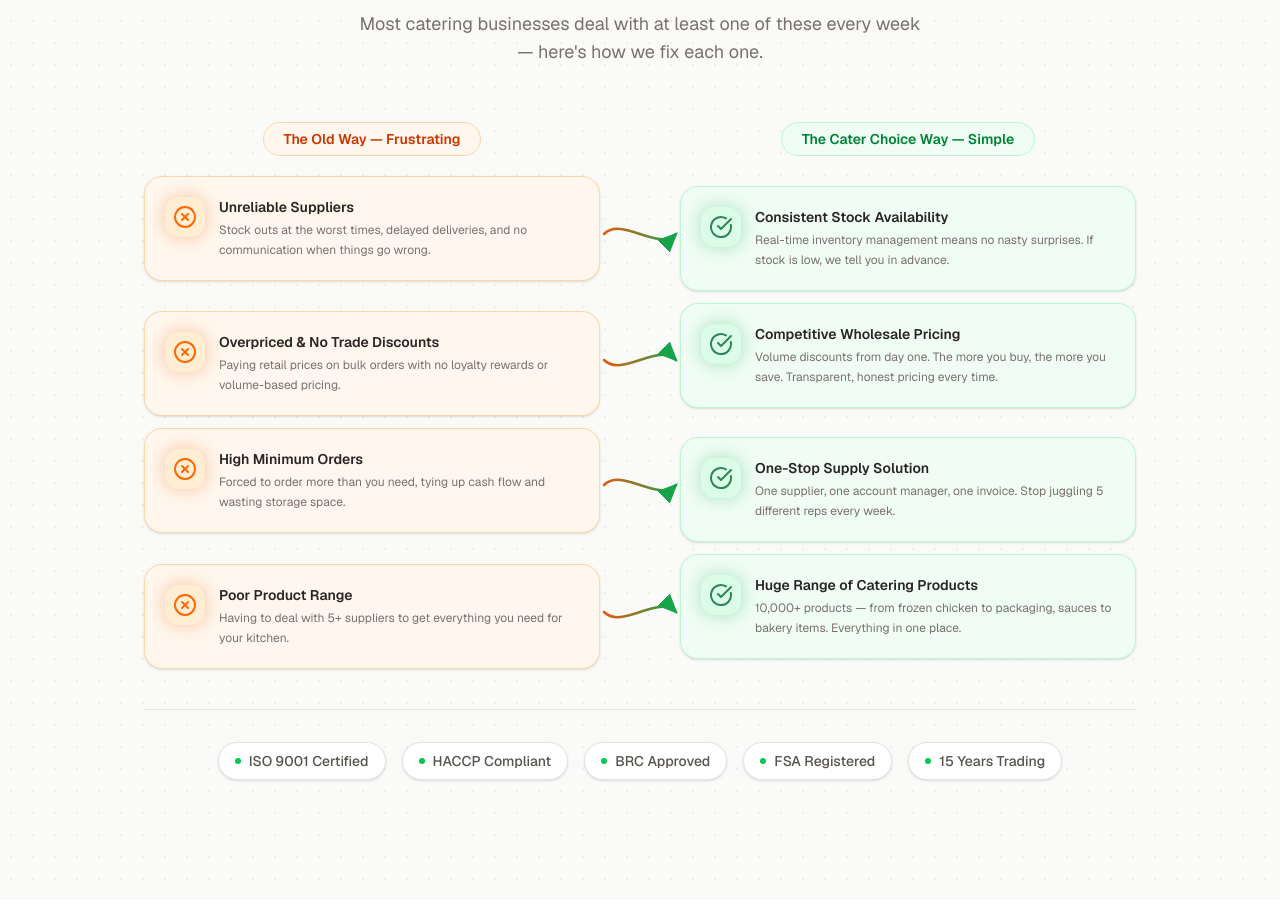
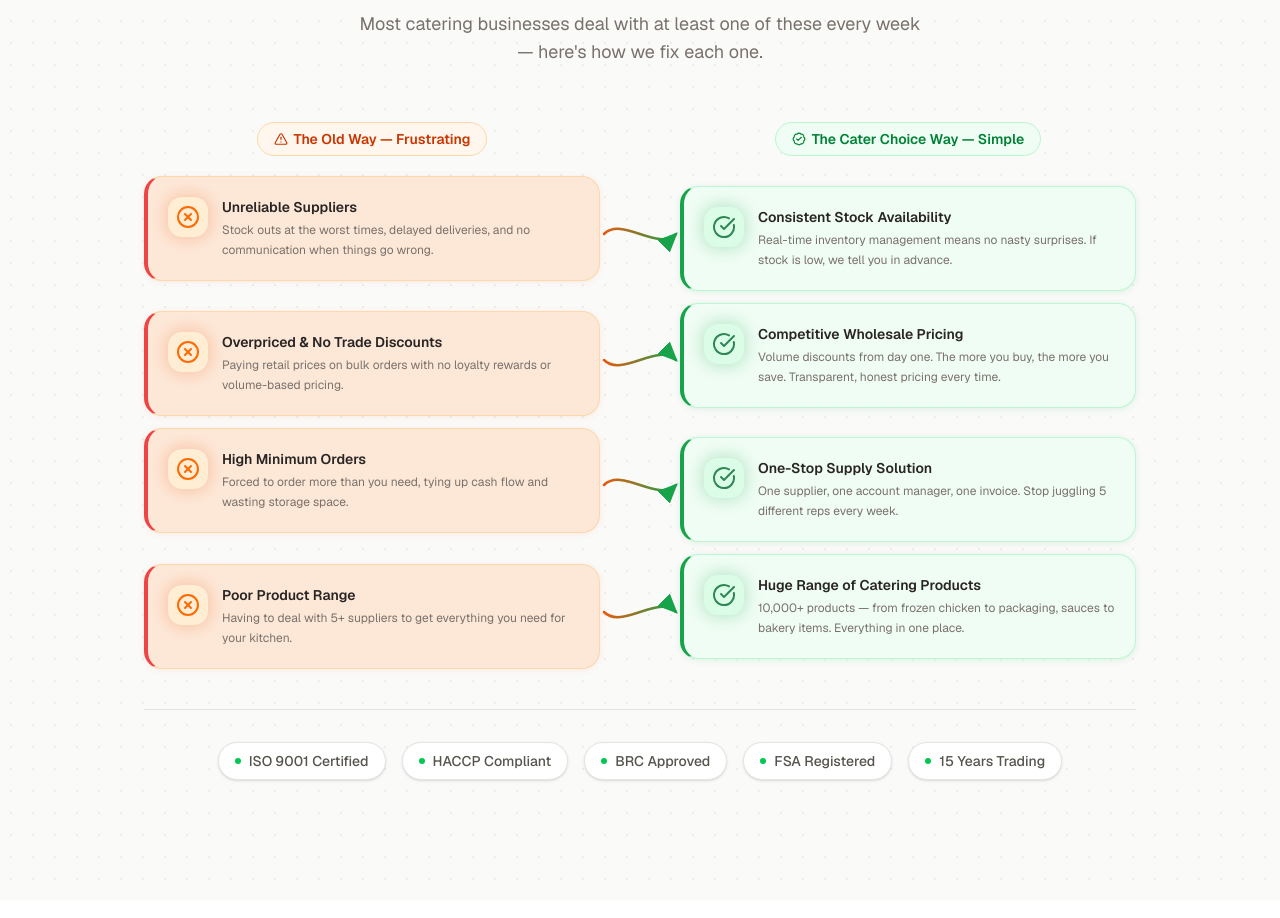
Before and after one commit to Uvaish61/cater-choice-ads, a Next.js app: page / in a window 1280 px wide. Shown: the part 1060-1978 px from the top of the page. Built offline with nearby package versions, Linux system fonts and the light colour scheme; no server answers.

Commit message:
sounnd familiar section imp

```diff
--- a/src/components/sections/problem-solution.tsx
+++ b/src/components/sections/problem-solution.tsx
@@ -1,7 +1,7 @@
 "use client";
 
 import { motion } from "framer-motion";
-import { XCircle, CheckCircle } from "lucide-react";
+import { XCircle, CheckCircle, AlertTriangle, BadgeCheck } from "lucide-react";
 import { problemSolutionContent } from "@/data/content";
 
 const pairs = [
@@ -61,13 +61,15 @@
         {/* Column labels — desktop only */}
         <div className="hidden lg:flex mb-5 items-center">
           <div className="flex-1 text-center">
-            <span className="inline-block bg-orange-50 text-orange-700 font-semibold px-5 py-1.5 rounded-full text-sm border border-orange-200">
+            <span className="inline-flex items-center gap-1.5 bg-orange-50 text-orange-700 font-semibold px-4 py-1.5 rounded-full text-sm border border-orange-200">
+              <AlertTriangle className="h-3.5 w-3.5 shrink-0" />
               The Old Way — Frustrating
             </span>
           </div>
           <div className="w-20 shrink-0" />
           <div className="flex-1 text-center">
-            <span className="inline-block bg-green-50 text-green-700 font-semibold px-5 py-1.5 rounded-full text-sm border border-green-200">
+            <span className="inline-flex items-center gap-1.5 bg-green-50 text-green-700 font-semibold px-4 py-1.5 rounded-full text-sm border border-green-200">
+              <BadgeCheck className="h-3.5 w-3.5 shrink-0" />
               The Cater Choice Way — Simple
             </span>
           </div>
@@ -87,12 +89,22 @@
                 className="flex flex-col lg:flex-row lg:items-start gap-3 lg:gap-0"
               >
                 {/* Problem card */}
-                <div
-                  className="flex-1 flex gap-3.5 p-5 rounded-2xl border border-orange-200 shadow-sm"
+                <motion.div
+                  className="flex-1 flex gap-3.5 p-5 rounded-2xl cursor-default"
                   style={{
                     marginTop: probOffset,
-                    backgroundColor: "#fff7ed",
+                    backgroundColor: "#fde8d8",
+                    borderTop: "1px solid #fed7aa",
+                    borderRight: "1px solid #fed7aa",
+                    borderBottom: "1px solid #fed7aa",
+                    borderLeft: "4px solid #ef4444",
+                    boxShadow: "0 1px 6px rgba(234,88,12,0.10)",
                   }}
+                  whileHover={{
+                    scale: 1.02,
+                    boxShadow: "0 6px 24px rgba(234,88,12,0.22)",
+                  }}
+                  transition={{ duration: 0.18, ease: "easeOut" }}
                 >
                   <div
                     className="w-10 h-10 rounded-xl bg-orange-100 flex items-center justify-center shrink-0"
@@ -104,7 +116,7 @@
                     <p className="font-semibold text-stone-800 text-sm mb-1">{pair.problem.title}</p>
                     <p className="text-xs text-stone-500 leading-relaxed">{pair.problem.description}</p>
                   </div>
-                </div>
+                </motion.div>
 
                 {/* Desktop curved arrow */}
                 <div className="hidden lg:flex items-center justify-center w-20 shrink-0 self-center">
@@ -201,12 +213,22 @@
                 </div>
 
                 {/* Solution card */}
-                <div
-                  className="flex-1 flex gap-3.5 p-5 rounded-2xl border border-green-200 shadow-sm"
+                <motion.div
+                  className="flex-1 flex gap-3.5 p-5 rounded-2xl cursor-default"
                   style={{
                     marginTop: solOffset,
                     backgroundColor: "#f0fdf4",
+                    borderTop: "1px solid #bbf7d0",
+                    borderRight: "1px solid #bbf7d0",
+                    borderBottom: "1px solid #bbf7d0",
+                    borderLeft: "4px solid #16a34a",
+                    boxShadow: "0 1px 6px rgba(22,163,74,0.12)",
                   }}
+                  whileHover={{
+                    scale: 1.02,
+                    boxShadow: "0 6px 24px rgba(22,163,74,0.26)",
+                  }}
+                  transition={{ duration: 0.18, ease: "easeOut" }}
                 >
                   <div
                     className="w-10 h-10 rounded-xl bg-green-100 flex items-center justify-center shrink-0"
@@ -218,7 +240,7 @@
                     <p className="font-semibold text-stone-800 text-sm mb-1">{pair.solution.title}</p>
                     <p className="text-xs text-stone-500 leading-relaxed">{pair.solution.description}</p>
                   </div>
-                </div>
+                </motion.div>
               </motion.div>
             );
           })}
```
